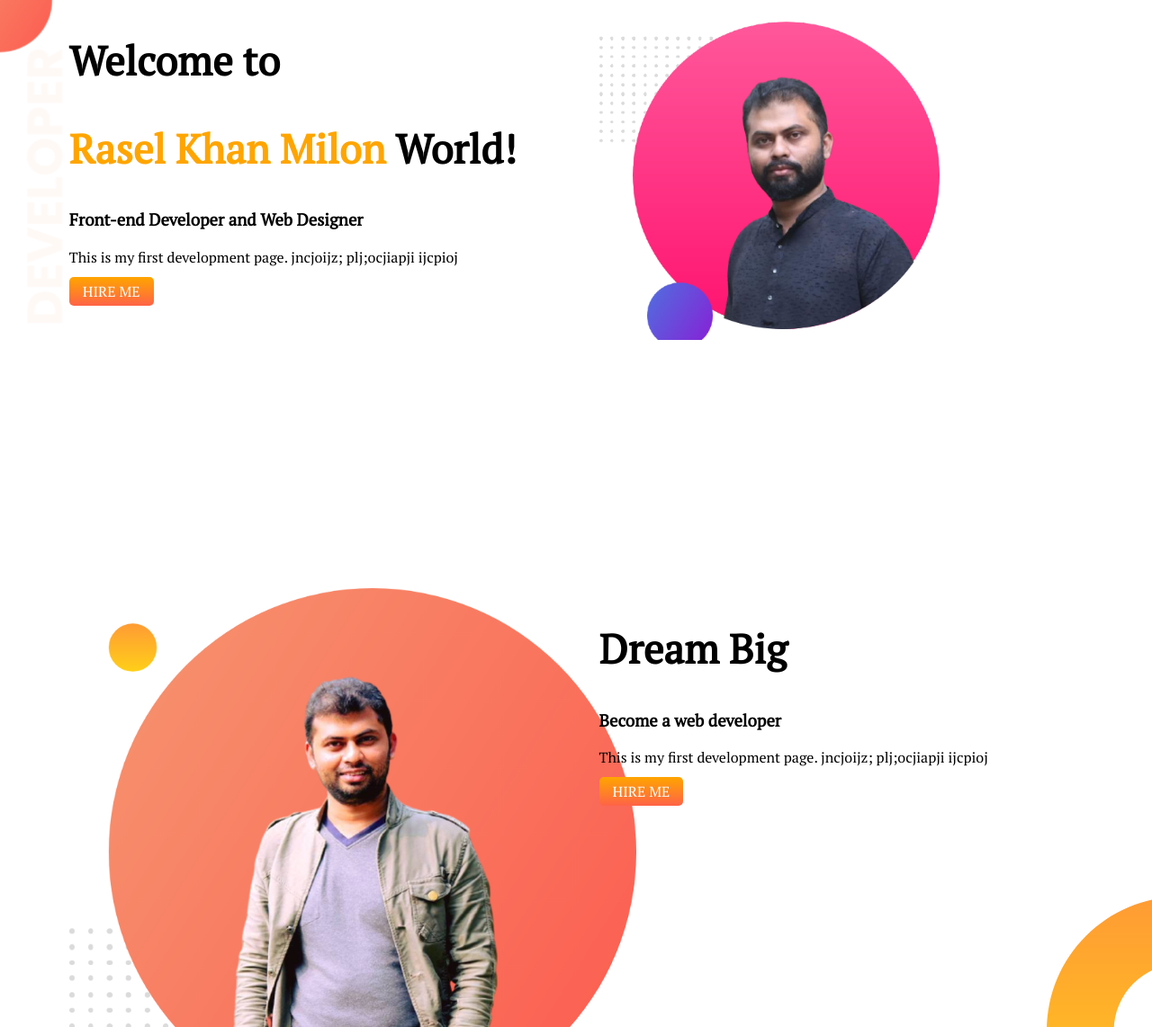
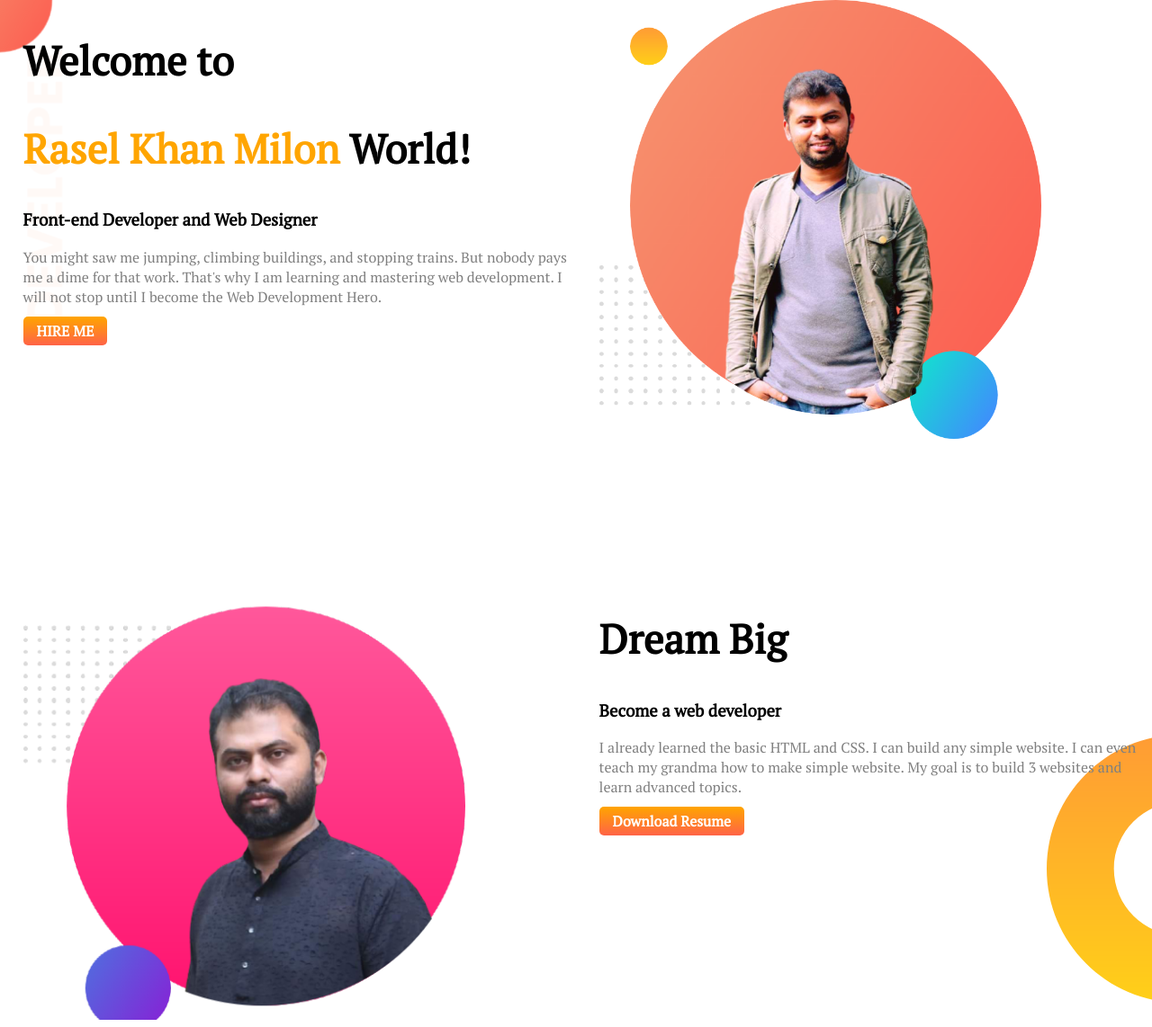
Before and after one commit to rkmilon/developer-portfolio, a plain HTML site: page index.html in a window 1280 px wide. Shown: the top 1142 px of the page at 90% size. Drawn offline with Linux system fonts and the light colour scheme.

Commit message:
download button work

```diff
--- a/index.html
+++ b/index.html
@@ -15,25 +15,25 @@
     <section class="top-section flexible-container">
         <div class="half-width">
             <h1>Welcome to </h1>
-            <h1><span>Rasel Khan Milon</span> World!</h1>
+            <h1><span class="orange-color">Rasel Khan Milon</span> World!</h1>
             <h3>Front-end Developer and Web Designer</h3>
-           <p>This is my first development page. jncjoijz; plj;ocjiapji ijcpioj  </p>
+           <p>You might saw me jumping, climbing buildings, and stopping trains. But nobody pays me a dime for that work. That's why I am learning and mastering web development. I will not stop until I become the Web Development Hero. </p>
            <a class="anchor-button" href="https://www.linkedin.com/in/raselkhanmilon/" target="_blank">HIRE ME</a>
 
         </div>
         <div class="half-width">
-            <img class="section-image" src="images/milon1.png" alt="">
+            <img src="images/milon2.png" alt="">
         </div>
     </section>
     <section class="dream-big flexible-container">
         <div class="half-width">
-            <img class="section-image" src="images/milon2.png" alt="">
+            <img src="images/milon1.png" alt="">
         </div>
         <div class="half-width">
             <h1>Dream Big </h1>
             <h3>Become a web developer</h3>
-           <p>This is my first development page. jncjoijz; plj;ocjiapji ijcpioj  </p>
-           <a class="anchor-button" href="https://www.linkedin.com/in/raselkhanmilon/" target="_blank">HIRE ME</a>
+           <p>I already learned the basic HTML and CSS. I can build any simple website. I can even teach my grandma how to make simple website. My goal is to build 3 websites and learn advanced topics.  </p>
+           <a class="anchor-button" href="documents/cv-rasel-khan.pdf" download="CV of Rasel Khan Milon"target="_blank">Download Resume</a>
         </div>
     </section>
     <section class="experience-area">
@@ -41,12 +41,12 @@
         <div class="flexible-container">
             <div id="full-stack-dev" class="experience-iteam">
                 <h1>Full Stack Web Developer</h1>
-                <h3>2022-Present | Pro Level Developer</h3>
+                <h3 class="orange-color">2022-Present | Pro Level Developer</h3>
                 <p>I am the master of HTML, CSS and Javascript. I know everything needed to make a website function, efficient. I didn't stop with the web. I went beyond with most popular Javascript framework called Vue JS. I even know the deployment, server and security. I will give you 100% web solution.</p>
             </div>
             <div id="baby-dev" class="experience-iteam">
                 <h1>Baby Web Developer</h1>
-                <h3>2021-2022 | Programming Hero Learner</h3>
+                <h3 class="orange-color">2021-2022 | Programming Hero Learner</h3>
                 <p>They didn't offer me a job. But I made myself as a remove web developer. I made their website and showed it to them. They liked it. And uploaded the content. It was fun working at Programming Hero.</p>
             </div>
         </div>
--- a/style.css
+++ b/style.css
@@ -1,56 +1,57 @@
 body{
+    font-family: 'PT Serif', serif;
     margin: 0;
-    font-family: 'PT Serif', serif;
+}
+h1{
+    font-size: 45px;
+}
+h2{
+    font-size: 40px;
+}
+p{
+    color: gray;
+}
+.orange-color{
+    color: orange;
 }
 .flexible-container{
     display: flex;
     padding-bottom: 150px;
 }
-h1{
-    font-size: 45px;
-}
-h1 span{
-    color: orange;
-}
-h2{
-    font-size: 40px;
-}
-.top-section{
-    background-image: url(images/top-banner.png);
-    background-repeat: no-repeat;
-}
 .half-width{
-    width:40%;
-    margin-left: 4%;
+    width:50%;
     padding-left: 2%;
 }
-.section-image{
-    height: 75%;
+.half-width img{
+    width: 80%;
     }
 .anchor-button{
     text-decoration: none;
     color: white;
+    font-weight: 700;
     background-image: linear-gradient(orange, tomato);
-    border: none;
+    padding: 5px 15px;
     border-radius: 5px;
-    padding: 5px 15px;
+    }
+
+.top-section{
+    background-image: url(images/top-banner.png);
+    background-repeat: no-repeat;
 }
 .dream-big{
     background-image: url(images/dream-bg.png);
     background-repeat: no-repeat;
     background-position: right;
     }
+
 .experience-area{
     background-image: url(images/exp-bg.png);
     background-repeat: no-repeat;
     background-position: left;
     }
-.experience-area h3{
-        color: orange;
-    }
+
 .experience-iteam{
     width: 40%;
-    height: 80%;
     margin-left: 5%;
     margin-right: 5%;
     padding-left: 20px;
@@ -67,6 +68,6 @@ h2{
     border-image: linear-gradient(orange, cyan);
     border-image-slice: 1;
 }
-footer p{
+.footer p{
     text-align: center;
 }
```
Also changed, not shown: 1 other file.
